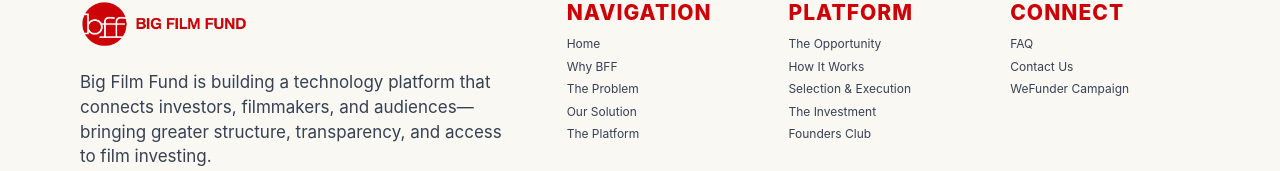
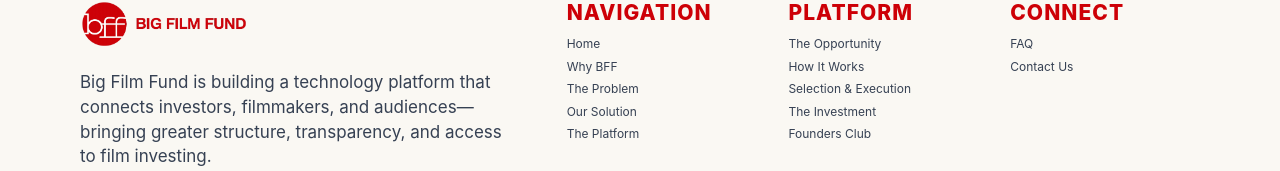
Before and after one commit to ChHashim88/bff3, a Next.js app: page / in a window 1280 px wide. Shown: the part 9920-10091 px from the top of the page. Built offline with nearby package versions, Linux system fonts and the light colour scheme.

Commit message:
chore: sync footer link updates and verify button border radius

```diff
--- a/src/components/layout/Footer.tsx
+++ b/src/components/layout/Footer.tsx
@@ -69,7 +69,7 @@
               <ul className="space-y-2 type-nav text-gray-700">
                 <li><a href="#faq" className="hover:text-[#CD0007] transition-colors">FAQ</a></li>
                 <li><a href="#contact" className="hover:text-[#CD0007] transition-colors">Contact Us</a></li>
-                <li><a href="https://wefunder.com" target="_blank" rel="noreferrer" className="hover:text-[#CD0007] transition-colors">WeFunder Campaign</a></li>
+
               </ul>
             </div>
           </div>
```
